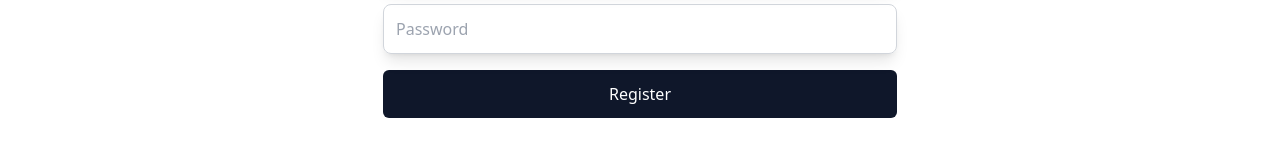
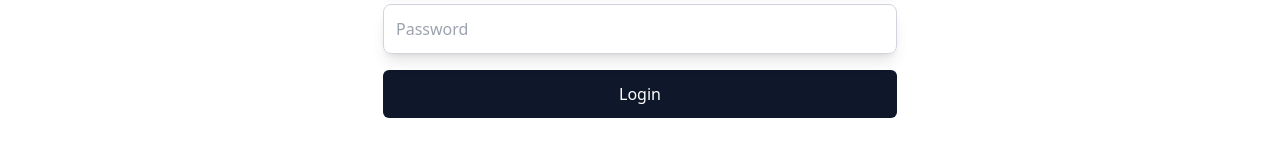
Before and after one commit to abdurrahmankaya71/fullstack-reactjs-todo-app, a React (Vite) app: page /login in a window 1280 px wide. Shown: the part 198-354 px from the top of the page. Built offline with nearby package versions, Linux system fonts and the light colour scheme.

Commit message:
update login button label from 'Register' to 'Login'

```diff
--- a/src/pages/Login.tsx
+++ b/src/pages/Login.tsx
@@ -8,7 +8,7 @@ const Login = () => {
       <form className="space-y-4">
         <Input placeholder="Email Address" />
         <Input placeholder="Password" />
-        <Button fullWidth>Register</Button>
+        <Button fullWidth>Login</Button>
       </form>
     </div>
   );
```
